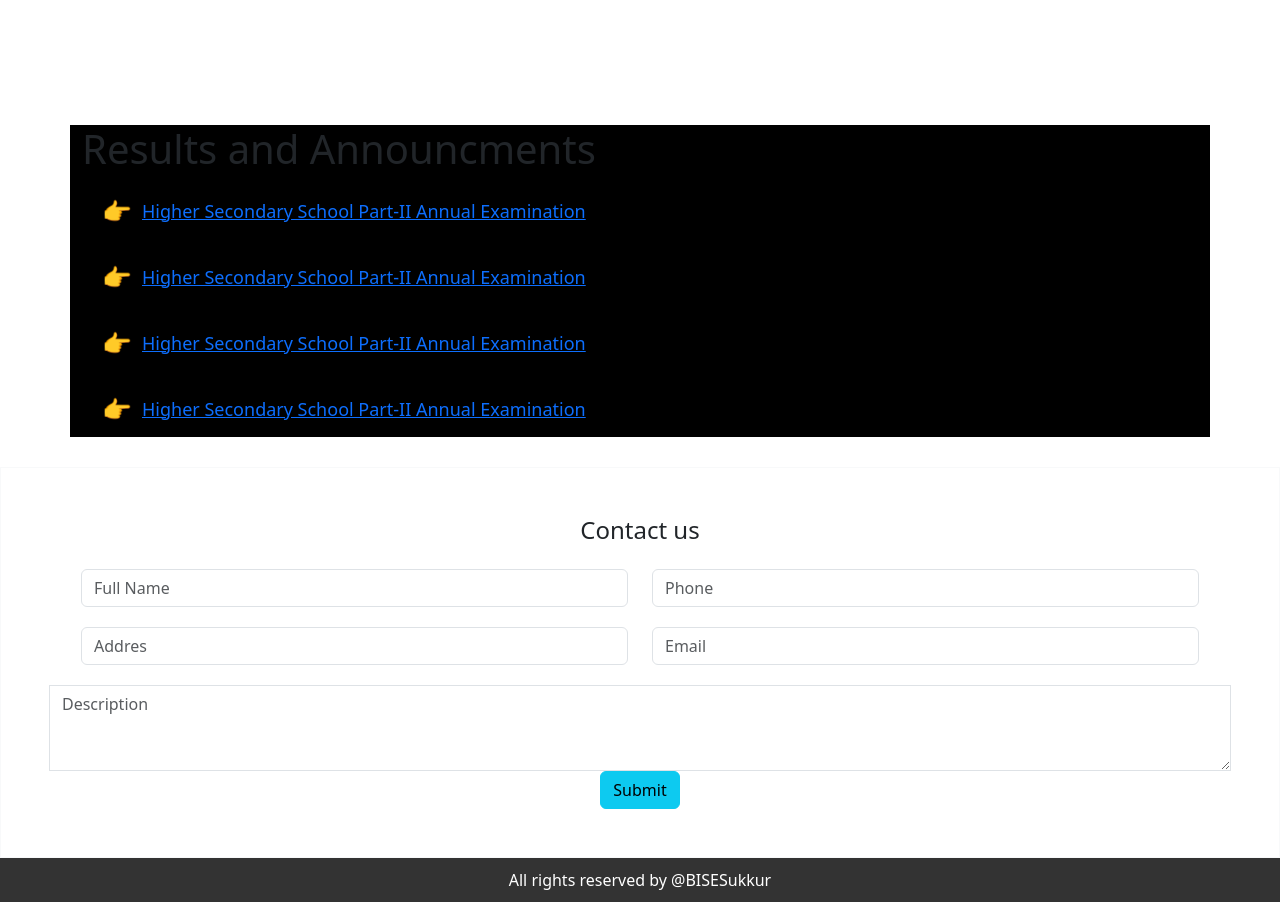
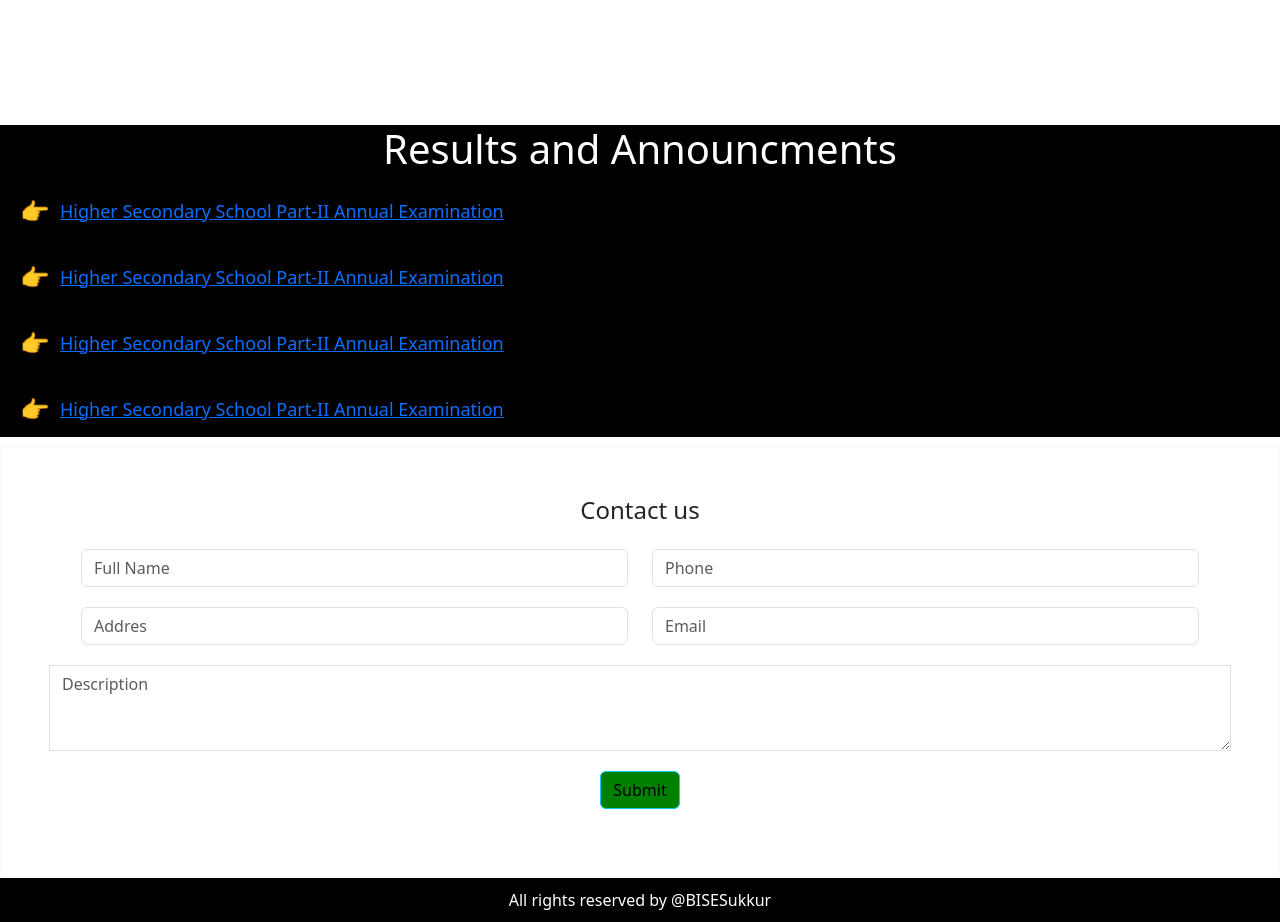
Before and after one commit to ZaynYousafzai786/Mid-Exam-Lab-023-21-0245-Muhammad-Zain-Ul-Abidin, a plain HTML site: page index.html in a window 1280 px wide. Shown: the part 810-1732 px from the top of the page. Drawn offline with nearby package versions, Linux system fonts and the light colour scheme.

Commit message:
Final Commit

```diff
--- a/assets/css/style.css
+++ b/assets/css/style.css
@@ -113,10 +113,15 @@ body {
 }
 
 
-.container {
+.container-1 {
+    background-color: #000000;
     width: 100%;
     height: 100%;
-    background-color: #000000;
+}
+
+.container-1 h1 {
+    text-align: center;
+    color: #fff;
 }
 
 .announcement {
@@ -136,11 +141,8 @@ body {
     font-size: 18px;
 }
 
+
 /* Add other CSS rules for your design as needed */
-
-.form-det .row {
-    margin: 20px;
-}
 
 .form-det .row {
     margin: 20px;
@@ -152,10 +154,15 @@ body {
 
 footer {
     text-align: center;
-    background-color: #333;
+    background-color: #000000;
     /* Background color of the footer */
     color: #fff;
     /* Text color of the footer */
     padding: 10px 0;
     /* Padding at the top and bottom */
 }
+
+.form-det button {
+    margin: 20px;
+    background-color: green;
+}
--- a/index.html
+++ b/index.html
@@ -15,7 +15,7 @@
     <nav class="navbar navbar-expand-lg navbar-custom">
         <div class="container-fluid">
             <a class="navbar-brand" href="#"><img src="assets/images/image 1.png" alt="logo"></a>
-            <button class="navbar-toggler text-bg-primary" type="button" data-bs-toggle="collapse"
+            <button class="navbar-toggler text-bg-secondary" type="button" data-bs-toggle="collapse"
                 data-bs-target="#navbarNav" aria-controls="navbarNav" aria-expanded="false"
                 aria-label="Toggle navigation">
                 <span class="navbar-toggler-icon"></span>
@@ -110,7 +110,7 @@
     </div>
 
 
-    <div class="container">
+    <div class="container-1">
         <h1>Results and Announcments</h1>
         <div class="announcement">
             <div class="icon">&#128073;</div>
```
